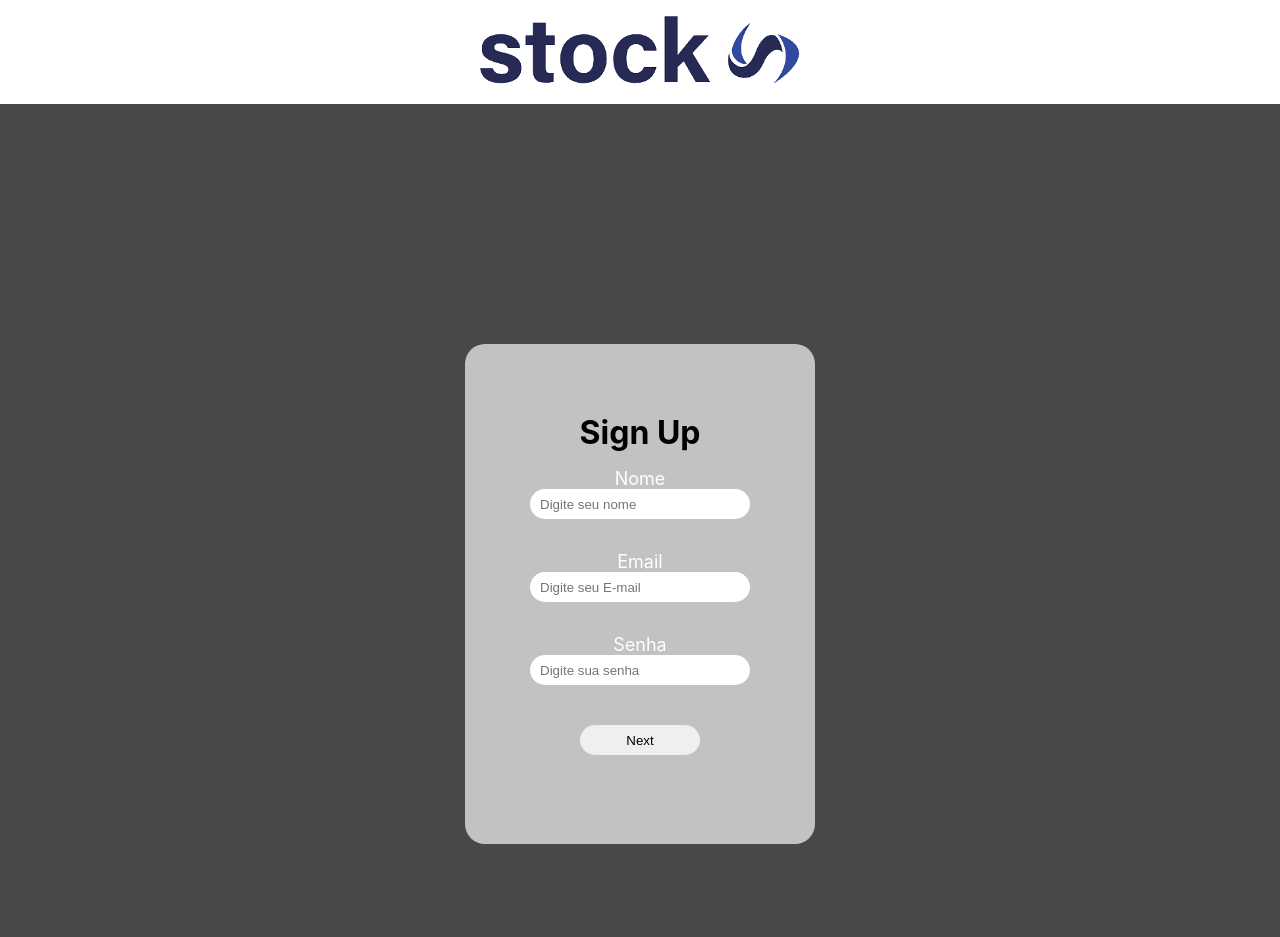
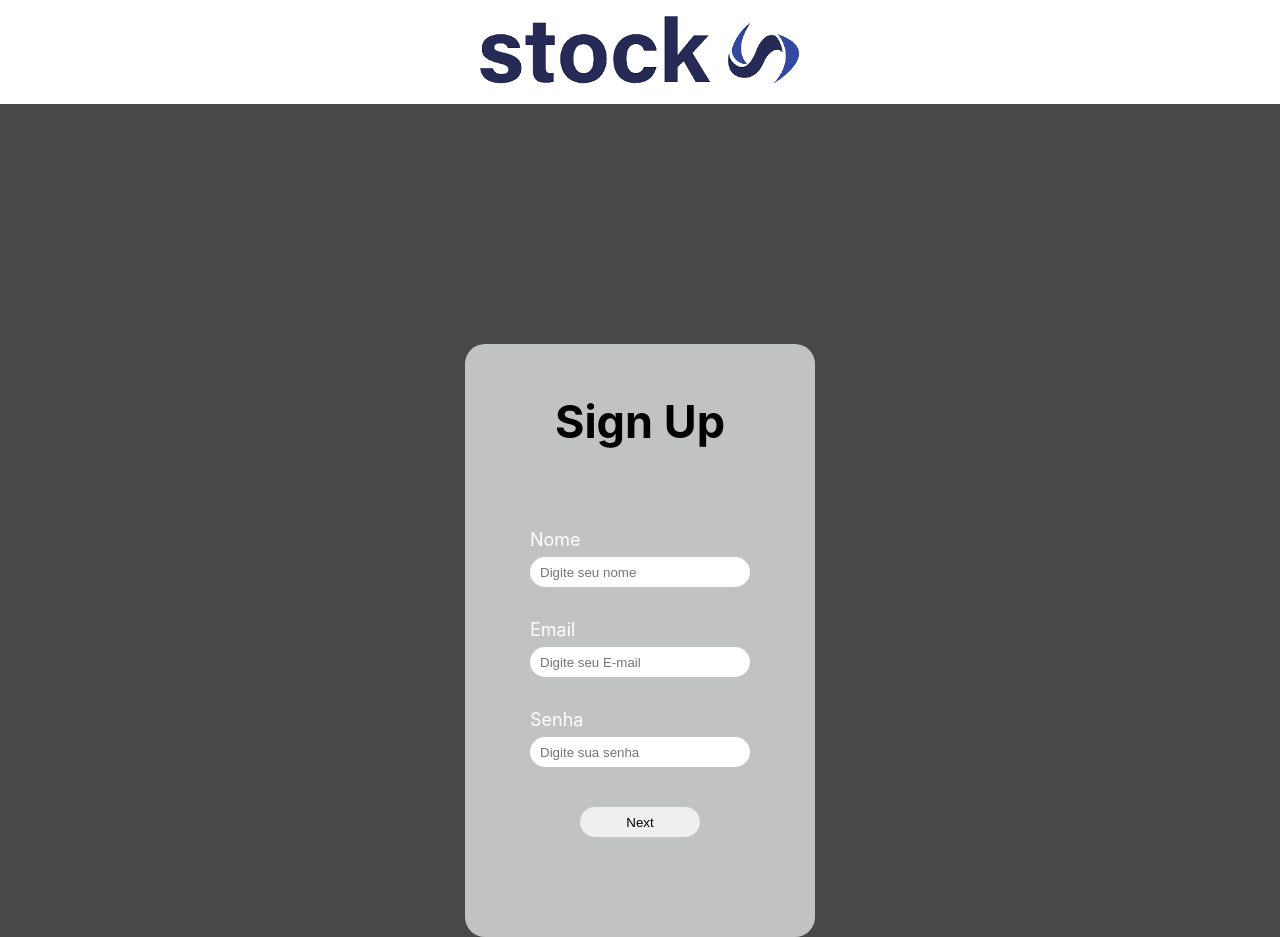
Before and after one commit to JoaoKeuwe/Desafio-stock-distribuidora, a React (Create React App) app in the folder stock-challenge/: page / in a window 1280 px wide. Before the commit the page ends 844 px from the top, so only its background shows below. Built offline with nearby package versions, Linux system fonts and the light colour scheme.

Commit message:
feat: :fire: Adicionando o provider para fazer validações no front

```diff
--- a/stock-challenge/src/components/PageConfirm/Confirm.jsx
+++ b/stock-challenge/src/components/PageConfirm/Confirm.jsx
@@ -6,21 +6,21 @@ import '../PageConfirm/Confirm.css'
 
 function Confirm() {
 
-    const { name, email, selectedColor } = useContext(Context);
+    const { name, email, selectedColor, checked } = useContext(Context);
 
     return (
         <div>
             <Header />
             <main className='container-confirm'>
                 <h1>Confirmation</h1>
+
                 <div className='container-informations'>
-                    <p className='informations'>First Name: {name}</p>
-                    <p className='informations'>E-mail: {email}</p>
-                    <p className='informations'>Password: *****</p>
-                    <p className='informations'>Favorite Color:{selectedColor}</p>
-                    <p className='informations'>Terms and conditions:</p>
+                    <p className='informations-confirm'>First Name: {name}</p>
+                    <p className='informations-confirm'>E-mail: {email}</p>
+                    <p className='informations-confirm'>Password: *****</p>
+                    <p className='informations-confirm'>Favorite Color: {selectedColor}</p>
+                    <p className='informations-confirm terms'>Terms and conditions: {checked ? <p>Aceito </p> : <p>Não Aceito </p>}</p>
                 </div>
-
                 <div>
 
                     <Link to="/more-info">
@@ -29,11 +29,8 @@ function Confirm() {
                         </button>
                     </Link>
 
-                    <Link to="##">
-                        <button className='button-confirm'>
-                            Enviar
-                        </button>
-                    </Link>
+                    {checked ? <Link to="/success"> <button className='button-confirm'>Enviar</button> </Link> : <Link to="/error"> <button className='button-confirm'>Enviar</button> </Link>}
+
                 </div>
 
             </main>
--- a/stock-challenge/src/components/PageSignUp/signUp.css
+++ b/stock-challenge/src/components/PageSignUp/signUp.css
@@ -1,9 +1,10 @@
 .form {
     display: flex;
-    justify-content: center;
+    align-items: center;
     flex-direction: column;
     width: 350px;
-    height: 500px;
+    height: fit-content;
+    padding: 50px 0 100px 0;
     margin-right: auto;
     margin-left: auto;
     margin-top: 15rem;
@@ -16,16 +17,20 @@
     color: #fff;
     user-select: none;
     display: flex;
-    justify-content: center;
+
     font-size: 18px;
 }
 
 .title {
-    margin-top: -20px;
+    margin-bottom: 4rem;
+    font-size: 45px;
 }
 
 .form-group {
     padding: 1rem;
+    width: fit-content;
+   display: grid;
+   grid-gap: 7px;
 }
 
 input:focus {
--- a/stock-challenge/src/context/provider.js
+++ b/stock-challenge/src/context/provider.js
@@ -7,6 +7,7 @@ export default function Provider({ children }) {
   const [email, setEmail] = useState("");
   const [password, setPassword] = useState("");
   const [selectedColor, setSelectedColor] = useState("");
+  const [checked, setChecked] = useState(false);
 
   const context = {
     name,
@@ -17,6 +18,8 @@ export default function Provider({ children }) {
     setPassword,
     selectedColor,
     setSelectedColor,
+    checked,
+    setChecked,
   };
   return <Context.Provider value={context}>{children}</Context.Provider>;
 }
```
